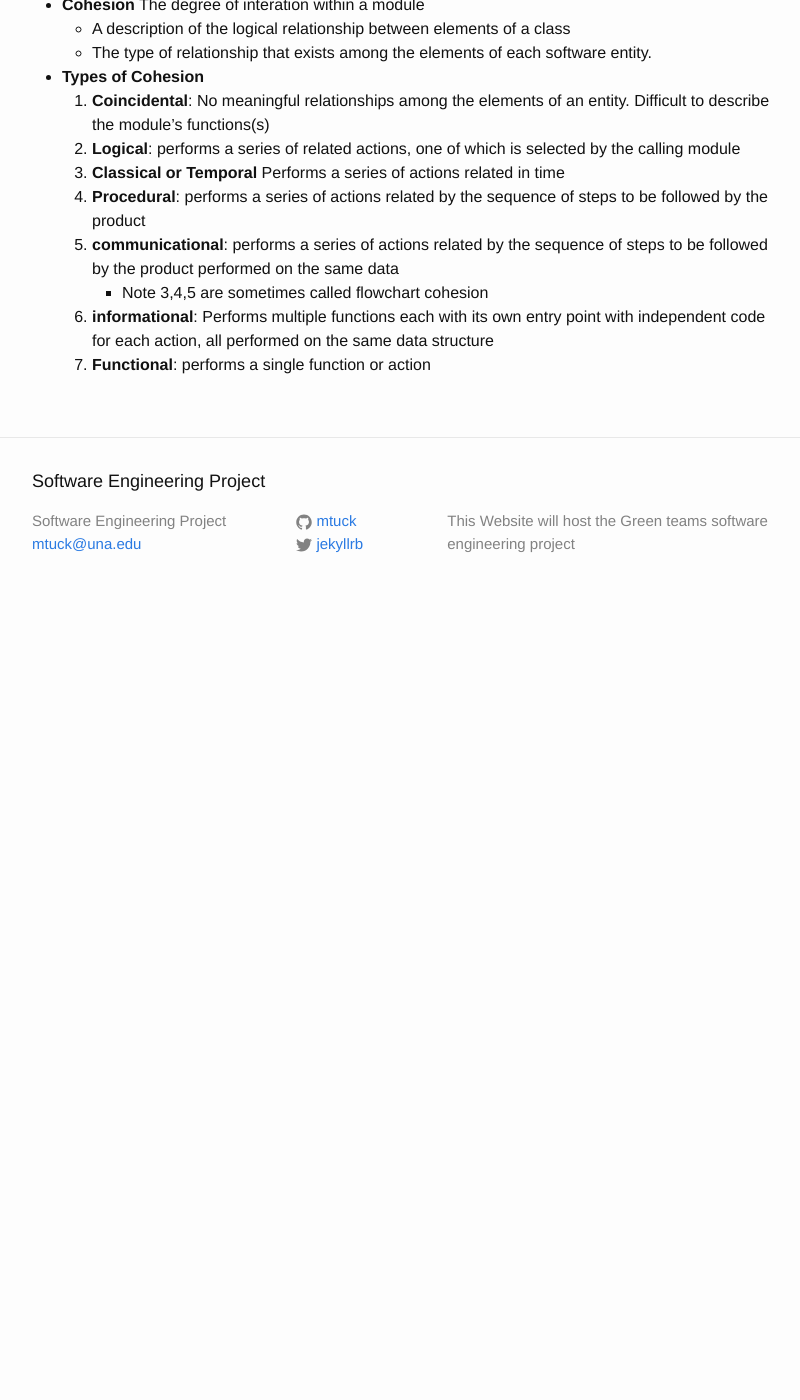
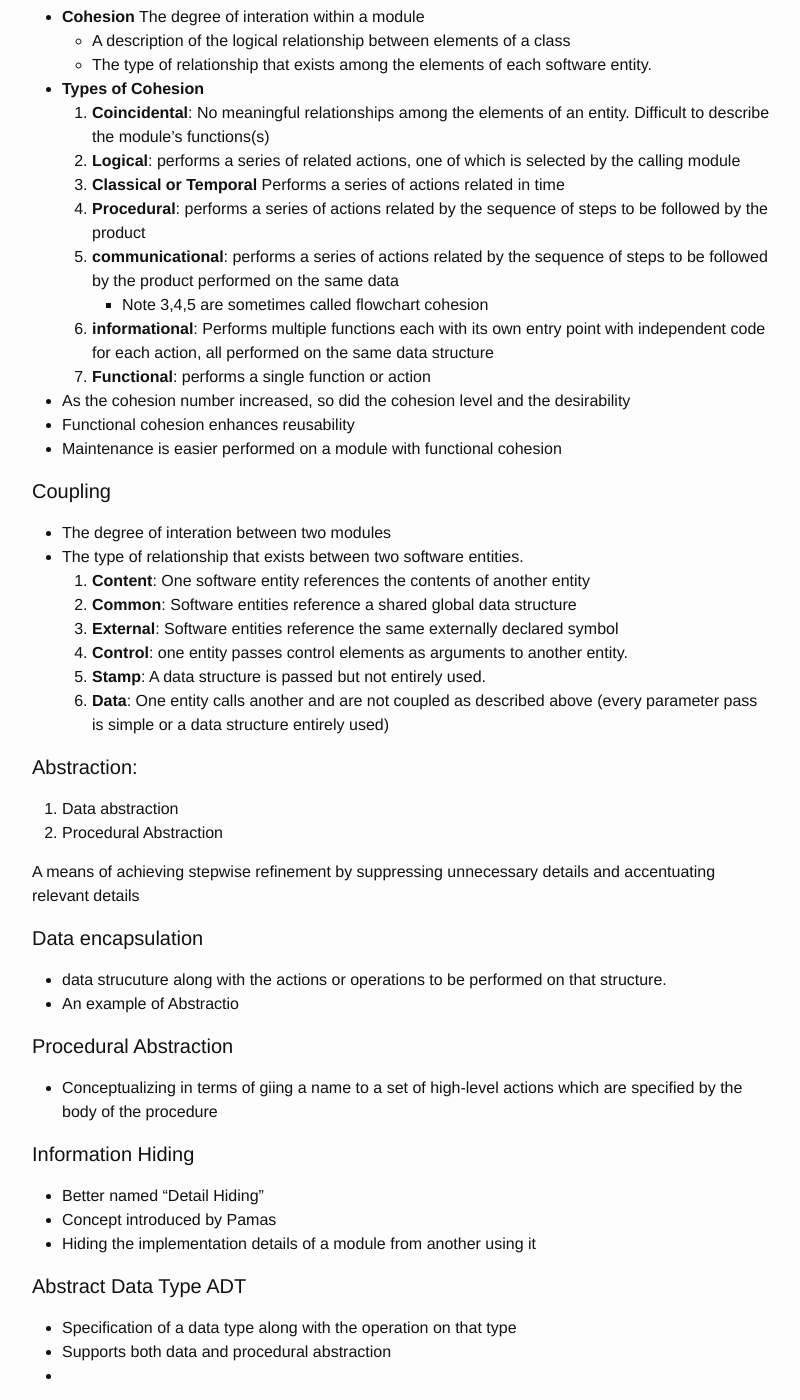
Before and after one commit to mtuck/455Project, a Jekyll site: the page built from _posts/2016-02-23-Chapter7Notes.markdown, in a window 1280 px wide and 1400 px high, scrolled down 525 px. Shown: the whole window, without its empty margins (238-1038 px from the left). Built offline with Jekyll 4.4.1, drawn with Linux system fonts in a browser that asks for light colours; before the commit the page ends 1140 px from its top, so only the background shows below that; some of the changed text lies outside the part shown.

Commit message:
added abstraction and oop terms

```diff
--- a/_posts/2016-02-23-Chapter7Notes.markdown
+++ b/_posts/2016-02-23-Chapter7Notes.markdown
@@ -4,7 +4,7 @@ title:  "Chapter 7 Nots"
 date:   2016-02-23 21:29:12 +0000
 categories: documentation
 ---
-#chapter 7
+# Chapter 7
 
 
 ### Modules
@@ -12,7 +12,7 @@ categories: documentation
 
 
 ### Cohestion and coupling
-* measures of software quality relating to modules or classes.
+* Measures of software quality relating to modules or classes.
 * Measures used to quantify characteristics like reusablility, reliability etc.
 
 
@@ -29,3 +29,40 @@ categories: documentation
     * Note 3,4,5 are sometimes called flowchart cohesion
   6. __informational__: Performs multiple functions each with its own entry point with independent code for each action, all performed on the same data structure
   7. __Functional__: performs a single function or action
+* As the cohesion number increased, so did the cohesion level and the desirability
+* Functional cohesion enhances reusability
+* Maintenance is easier performed on a module with functional cohesion
+
+#### Coupling
+* The degree of interation between two modules
+* The type of relationship that exists between two software entities.
+1. __Content__: One software entity references the contents of another entity
+2. __Common__: Software entities reference a shared global data structure
+3. __External__: Software entities reference the same externally declared symbol
+4. __Control__: one entity passes  control elements as arguments to another entity.
+5. __Stamp__: A data structure is passed but not entirely used.
+6. __Data__: One  entity calls another and are not coupled as described above (every parameter pass is simple or a data structure entirely used)
+
+
+#### Abstraction:
+1. Data abstraction
+2. Procedural Abstraction
+
+A means of achieving stepwise refinement by suppressing unnecessary details and accentuating relevant details
+
+#### Data encapsulation
+* data strucuture along with the actions or operations to be performed on that structure.
+* An example of Abstractio
+
+#### Procedural Abstraction
+* Conceptualizing in terms of giing a name to a set of high-level actions which are specified by the body of the procedure
+
+#### Information Hiding
+* Better named "Detail Hiding"
+* Concept introduced by Pamas
+* Hiding the implementation details of a module from another using it
+
+#### Abstract Data Type ADT
+* Specification of a data type along with the operation on that type
+* Supports both data and procedural abstraction
+*
```
